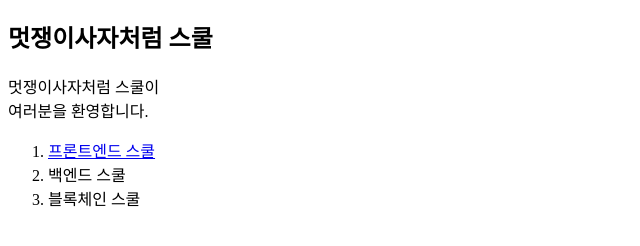
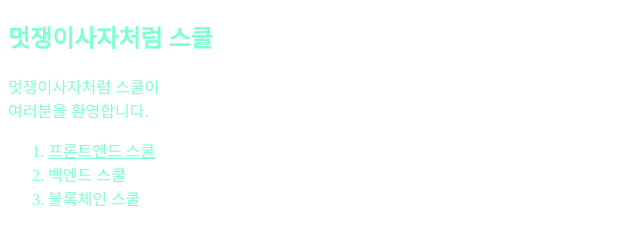
Before and after one commit to LeeSeo-0o0/LeeSeo-0o0.github.io, a plain HTML site: page index.html in a window 1280 px wide. Shown: the part 70-316 px from the top of the page, without its empty margins (0-640 px from the left). Drawn offline with Linux system fonts and the light colour scheme.

Commit message:
요소 전체 코드 적용

```diff
--- a/style.css
+++ b/style.css
@@ -3,3 +3,7 @@ h1 {
 }
 
 /* h1 색깔을 브라운으로적용한다 */
+
+* {
+    color: aquamarine;
+}
```
